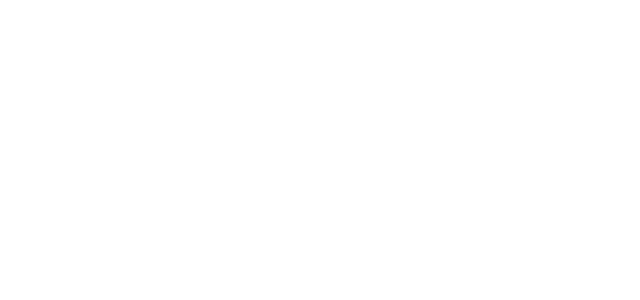
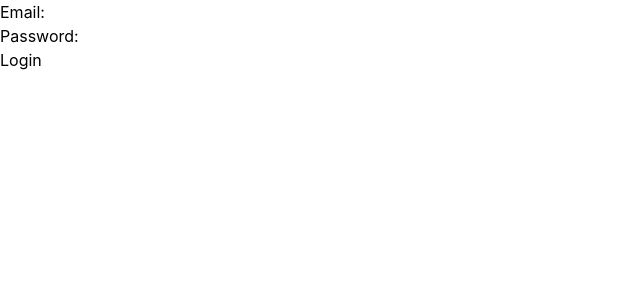
Before and after one commit to Zolender/Z-shop, a React (Vite) app: page /login in a window 1280 px wide. Shown: the top 300 px of the page, without its empty margins (0-640 px from the left). Built offline with nearby package versions, Linux system fonts and the light colour scheme.

Commit message:
feat: enhance Login component with form handling for email and password inputs

```diff
--- a/src/pages/Login.tsx
+++ b/src/pages/Login.tsx
@@ -1,8 +1,29 @@
+import { useState } from "react";
+import useFetch from "../hooks/useFetch";
+
 const Login = () => {
+
+    const [email, setEmail] = useState<string>("")
+    const [password, setPassword] = useState<string>("")
+
+    const handleSubmit = (e)=>{
+        e.preventDefault()
+    }
+
+
+
     return (
-        <>
+        <div className="">
 
-        </>
+            <form onSubmit={e=>handleSubmit(e)}>
+                <label htmlFor="email">Email: </label>
+                <input type="email" required value={email} onChange={(e)=>setEmail(e.target.value)} /> <br />
+                <label htmlFor="paswword">Password:</label>
+                <input type="password" required value={password} onChange={(e)=>setPassword(e.target.value)} /> <br />
+                <input type="submit" value="Login" />
+            </form>
+
+        </div>
     );
 }
 
```
